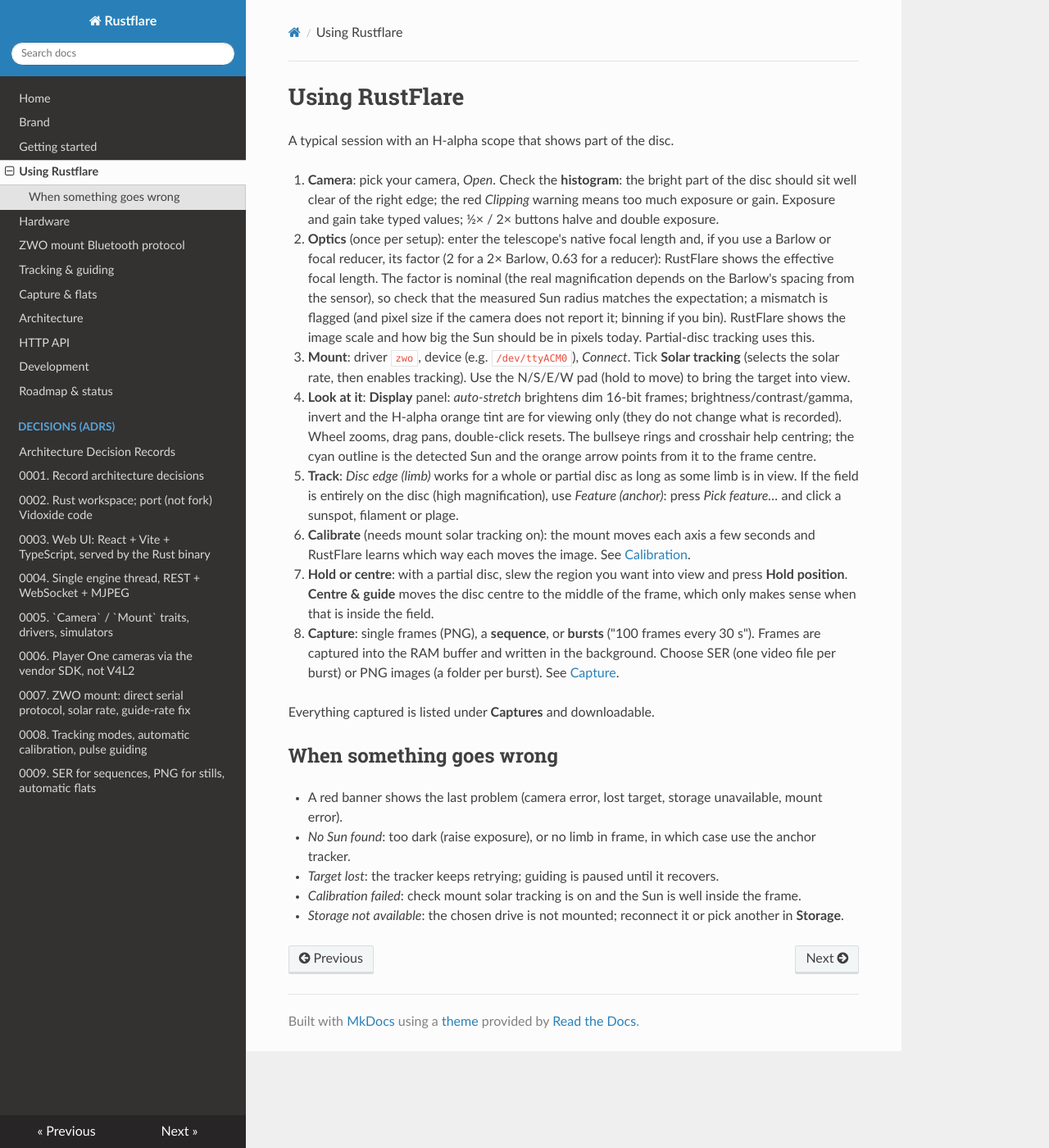
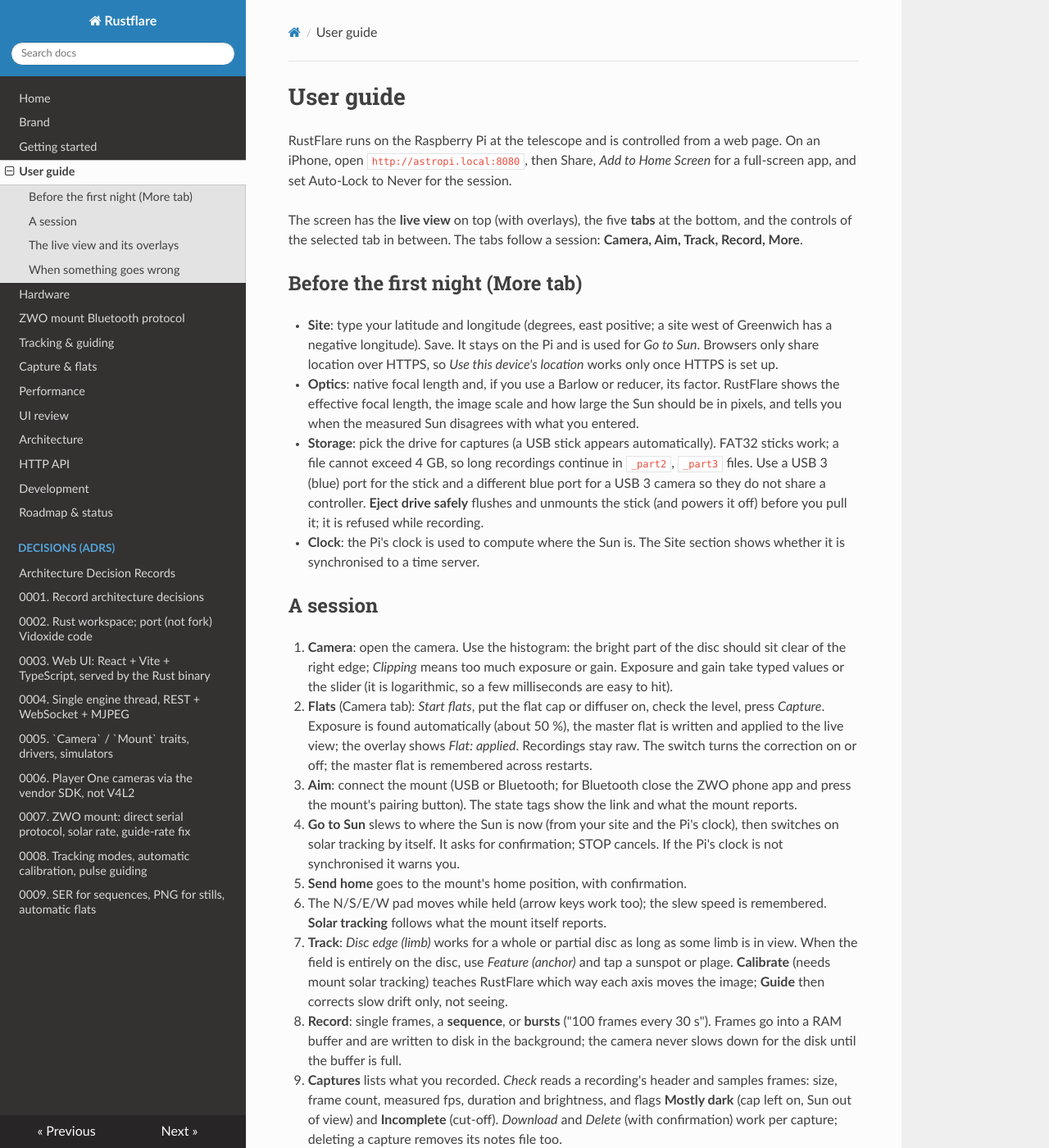
Before and after one commit to ddompe/rustflare, an MkDocs documentation site: the page built from docs/usage.md, in a window 1280 px wide and 1400 px high. Shown: the whole window at 82% size. Built offline with MkDocs 1.6.1, drawn with Linux system fonts in a browser that asks for light colours; nearby versions of some CDN libraries; some of the changed text lies outside the part shown.

Commit message:
User guide rewritten for the current UI; API docs for Go to Sun, site, storage, files, datasheets
Co-Authored-By: Claude Sonnet 5.5 <noreply@anthropic.com>

```diff
--- a/docs/usage.md
+++ b/docs/usage.md
@@ -1,22 +1,44 @@
-# Using RustFlare
+# User guide
 
-A typical session with an H-alpha scope that shows part of the disc.
+RustFlare runs on the Raspberry Pi at the telescope and is controlled from a web page. On an iPhone, open `http://astropi.local:8080`, then Share, *Add to Home Screen* for a full-screen app, and set Auto-Lock to Never for the session.
 
-1. **Camera**: pick your camera, *Open*. Check the **histogram**: the bright part of the disc should sit well clear of the right edge; the red *Clipping* warning means too much exposure or gain. Exposure and gain take typed values; ½× / 2× buttons halve and double exposure.
-2. **Optics** (once per setup): enter the telescope's native focal length and, if you use a Barlow or focal reducer, its factor (2 for a 2× Barlow, 0.63 for a reducer): RustFlare shows the effective focal length. The factor is nominal (the real magnification depends on the Barlow's spacing from the sensor), so check that the measured Sun radius matches the expectation; a mismatch is flagged (and pixel size if the camera does not report it; binning if you bin). RustFlare shows the image scale and how big the Sun should be in pixels today. Partial-disc tracking uses this.
-3. **Mount**: driver `zwo`, device (e.g. `/dev/ttyACM0`), *Connect*. Tick **Solar tracking** (selects the solar rate, then enables tracking). Use the N/S/E/W pad (hold to move) to bring the target into view.
-4. **Look at it**: **Display** panel: *auto-stretch* brightens dim 16-bit frames; brightness/contrast/gamma, invert and the H-alpha orange tint are for viewing only (they do not change what is recorded). Wheel zooms, drag pans, double-click resets. The bullseye rings and crosshair help centring; the cyan outline is the detected Sun and the orange arrow points from it to the frame centre.
-5. **Track**: *Disc edge (limb)* works for a whole or partial disc as long as some limb is in view. If the field is entirely on the disc (high magnification), use *Feature (anchor)*: press *Pick feature…* and click a sunspot, filament or plage.
-6. **Calibrate** (needs mount solar tracking on): the mount moves each axis a few seconds and RustFlare learns which way each moves the image. See [Calibration](tracking-and-guiding.md#calibration).
-7. **Hold or centre**: with a partial disc, slew the region you want into view and press **Hold position**. **Centre & guide** moves the disc centre to the middle of the frame, which only makes sense when that is inside the field.
-8. **Capture**: single frames (PNG), a **sequence**, or **bursts** ("100 frames every 30 s"). Frames are captured into the RAM buffer and written in the background. Choose SER (one video file per burst) or PNG images (a folder per burst). See [Capture](capture.md).
+The screen has the **live view** on top (with overlays), the five **tabs** at the bottom, and the controls of the selected tab in between. The tabs follow a session: **Camera, Aim, Track, Record, More**.
 
-Everything captured is listed under **Captures** and downloadable.
+## Before the first night (More tab)
+
+- **Site**: type your latitude and longitude (degrees, east positive; a site west of Greenwich has a negative longitude). Save. It stays on the Pi and is used for *Go to Sun*. Browsers only share location over HTTPS, so *Use this device's location* works only once HTTPS is set up.
+- **Optics**: native focal length and, if you use a Barlow or reducer, its factor. RustFlare shows the effective focal length, the image scale and how large the Sun should be in pixels, and tells you when the measured Sun disagrees with what you entered.
+- **Storage**: pick the drive for captures (a USB stick appears automatically). FAT32 sticks work; a file cannot exceed 4 GB, so long recordings continue in `_part2`, `_part3` files. Use a USB 3 (blue) port for the stick and a different blue port for a USB 3 camera so they do not share a controller. **Eject drive safely** flushes and unmounts the stick (and powers it off) before you pull it; it is refused while recording.
+- **Clock**: the Pi's clock is used to compute where the Sun is. The Site section shows whether it is synchronised to a time server.
+
+## A session
+
+1. **Camera**: open the camera. Use the histogram: the bright part of the disc should sit clear of the right edge; *Clipping* means too much exposure or gain. Exposure and gain take typed values or the slider (it is logarithmic, so a few milliseconds are easy to hit).
+   - **Flats** (Camera tab): *Start flats*, put the flat cap or diffuser on, check the level, press *Capture*. Exposure is found automatically (about 50 %), the master flat is written and applied to the live view; the overlay shows *Flat: applied*. Recordings stay raw. The switch turns the correction on or off; the master flat is remembered across restarts.
+2. **Aim**: connect the mount (USB or Bluetooth; for Bluetooth close the ZWO phone app and press the mount's pairing button). The state tags show the link and what the mount reports.
+   - **Go to Sun** slews to where the Sun is now (from your site and the Pi's clock), then switches on solar tracking by itself. It asks for confirmation; STOP cancels. If the Pi's clock is not synchronised it warns you.
+   - **Send home** goes to the mount's home position, with confirmation.
+   - The N/S/E/W pad moves while held (arrow keys work too); the slew speed is remembered. **Solar tracking** follows what the mount itself reports.
+3. **Track**: *Disc edge (limb)* works for a whole or partial disc as long as some limb is in view. When the field is entirely on the disc, use *Feature (anchor)* and tap a sunspot or plage. **Calibrate** (needs mount solar tracking) teaches RustFlare which way each axis moves the image; **Guide** then corrects slow drift only, not seeing.
+4. **Record**: single frames, a **sequence**, or **bursts** ("100 frames every 30 s"). Frames go into a RAM buffer and are written to disk in the background; the camera never slows down for the disk until the buffer is full.
+   - **Captures** lists what you recorded. *Check* reads a recording's header and samples frames: size, frame count, measured fps, duration and brightness, and flags **Mostly dark** (cap left on, Sun out of view) and **Incomplete** (cut-off). *Download* and *Delete* (with confirmation) work per capture; deleting a capture removes its notes file too.
+
+## The live view and its overlays
+
+The overlays sit on the picture, are semi-transparent, can be dragged anywhere, and tap to shrink to one line. The grid button in the picture's tool column switches each one on or off and sets their opacity.
+
+- **Status**: camera fps, screen fps (the preview rate your phone receives), disk MB/s while recording, exposure, gain, sensor temperature, mount state, and whether a flat is applied.
+- **Recording** and **RAM buffer**: appear while recording.
+- **Guiding**: the average error and a one-minute graph while tracking.
+- **Histogram**.
+
+The slider button opens display settings (auto-stretch, brightness, contrast, gamma, colour tint, bullseye). These affect viewing only, not what is recorded.
 
 ## When something goes wrong
 
-- A red banner shows the last problem (camera error, lost target, storage unavailable, mount error).
-- *No Sun found*: too dark (raise exposure), or no limb in frame, in which case use the anchor tracker.
-- *Target lost*: the tracker keeps retrying; guiding is paused until it recovers.
-- *Calibration failed*: check mount solar tracking is on and the Sun is well inside the frame.
-- *Storage not available*: the chosen drive is not mounted; reconnect it or pick another in **Storage**.
+- A red banner shows the last problem (camera error, lost target, storage unavailable, mount error, lost mount link).
+- *No Sun found*: too dark (raise exposure) or no limb in view; use the anchor tracker.
+- *Target lost*: the tracker keeps retrying; guiding pauses until it recovers.
+- *Mount link lost*: the USB mount is found again automatically; for Bluetooth press the pairing button again.
+- *Storage not available*: the drive is not mounted; reconnect it or choose another in Storage.
+- *Go to Sun refuses*: set the site, check the Sun is above the horizon, check the clock.
--- a/mkdocs.yml
+++ b/mkdocs.yml
@@ -5,11 +5,13 @@ nav:
   - Home: index.md
   - Brand: brand.md
   - Getting started: getting-started.md
-  - Using Rustflare: usage.md
+  - User guide: usage.md
   - Hardware: hardware.md
   - ZWO mount Bluetooth protocol: zwo-ble-protocol.md
   - Tracking & guiding: tracking-and-guiding.md
   - Capture & flats: capture.md
+  - Performance: performance.md
+  - UI review: ui-review.md
   - Architecture: architecture.md
   - HTTP API: api.md
   - Development: development.md
```
Also changed, not shown: docs/api.md (+23 -0 lines).
